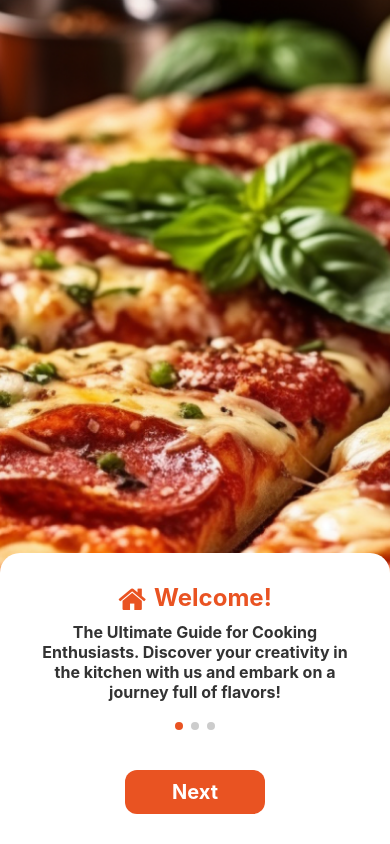
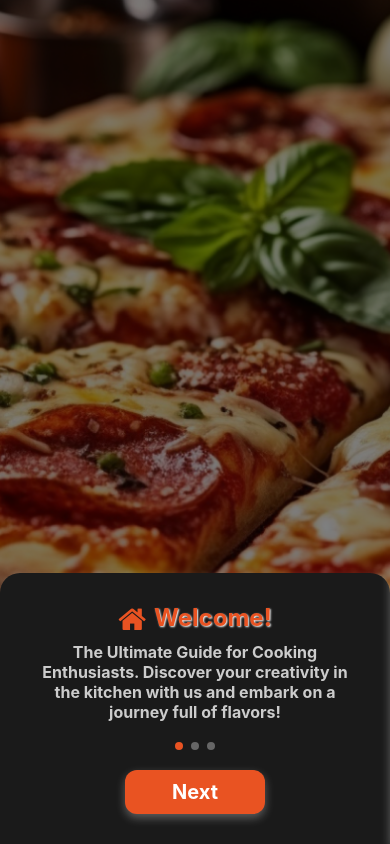
Before and after one commit to FurkanNadirAglar/RepiceMagic, a React Native app: screen / in a window 390 px wide. Built offline with nearby package versions, Linux system fonts and the light colour scheme.

Commit message:
add usercontext and ui desing

```diff
--- a/App.js
+++ b/App.js
@@ -14,7 +14,7 @@ import RepicesDetails from "./components/RepicesDetails.js/RepicesDetails";
 import ChatBot from "./Screens/ChatBot/ChatBot";
 import { MaterialIcons } from '@expo/vector-icons';
 import CommentsScreen from "./components/CommentScreen.js/CommentsScreen";
-import { UserProvider } from './context/UserContext';
+import { AuthProvider } from './context/UserContext';
 
 const Stack = createStackNavigator();
 const Tab = createBottomTabNavigator();
@@ -36,6 +36,7 @@ const App = () => {
   };
 
   return (
+    <AuthProvider>
     <NavigationContainer>
       {showSplash ? (
         <View style={styles.splashContainer}>
@@ -62,6 +63,7 @@ const App = () => {
         </Stack.Navigator>
       )}
     </NavigationContainer>
+    </AuthProvider>
   );
 };
 
--- a/Screens/ChatBot/ChatBot.js
+++ b/Screens/ChatBot/ChatBot.js
@@ -10,6 +10,8 @@ import {
   TouchableOpacity,
   KeyboardAvoidingView,
   Platform,
+  Modal,
+  ScrollView,
 } from "react-native";
 import { LinearGradient } from 'expo-linear-gradient';
 import * as Speech from "expo-speech";
@@ -23,6 +25,7 @@ const GeminiChat = () => {
   const [loading, setLoading] = useState(false);
   const [isSpeaking, setIsSpeaking] = useState(false);
   const [showStopIcon, setShowStopIcon] = useState(false);
+  const [showHistory, setShowHistory] = useState(false);
 
   const API_KEY = "AIzaSyCOi3C0XgCRXBVOsq3J8DuVtYCJsFFbyvw";
 
@@ -33,7 +36,7 @@ const GeminiChat = () => {
       const prompt = "hello! ";
       const result = await model.generateContent(prompt);
       const response = result.response;
-      const text = response.text();
+      const text = response.text().replace(/\*\*/g, ''); // Clean the text
       console.log(text);
       showMessage({
         message: "Ask Me for Magic Recipes 🤖",
@@ -62,15 +65,15 @@ const GeminiChat = () => {
   const sendMessage = async () => {
     setLoading(true);
     const userMessage = { text: userInput, user: true };
-    setMessages([userMessage, ...messages]); // Add user message to the beginning
+    setMessages([...messages, userMessage]); // Add user message to the end
 
     const genAI = new GoogleGenerativeAI.GoogleGenerativeAI(API_KEY);
     const model = genAI.getGenerativeModel({ model: "gemini-pro" });
     const prompt = userMessage.text;
     const result = await model.generateContent(prompt);
     const response = result.response;
-    const text = response.text();
-    setMessages([{ text, user: false }, ...messages]); // Add bot message to the beginning
+    const text = response.text().replace(/\*\*/g, ''); // Clean the text
+    setMessages([...messages, userMessage, { text, user: false }]); // Add bot message to the end
     setLoading(false);
     setUserInput("");
 
@@ -97,7 +100,7 @@ const GeminiChat = () => {
       setIsSpeaking(false);
       setShowStopIcon(false);
     } else if (messages.length > 0) {
-      const lastMessage = messages[0].text;
+      const lastMessage = messages[messages.length - 1].text;
       Speech.speak(lastMessage, {
         onDone: () => {
           setIsSpeaking(false);
@@ -134,13 +137,15 @@ const GeminiChat = () => {
     >
       <LinearGradient colors={['#1a2a6c', '#b21f1f', '#fdbb2d']} style={styles.gradient}>
         <View style={styles.header}>
+          <TouchableOpacity onPress={() => setShowHistory(true)} style={styles.historyButton}>
+            <Text style={styles.historyButtonText}>History</Text>
+          </TouchableOpacity>
           <Text style={styles.headerText}>Magic Chat</Text>
         </View>
         <FlatList
           data={messages}
           renderItem={renderMessage}
           keyExtractor={(item, index) => index.toString()}
-          inverted // Ensure new messages appear at the top
           contentContainerStyle={styles.messagesContainer}
         />
         <View style={styles.inputContainer}>
@@ -174,6 +179,28 @@ const GeminiChat = () => {
         </View>
         <FlashMessage position="top" />
       </LinearGradient>
+
+      {/* Modal for displaying message history */}
+      <Modal
+        visible={showHistory}
+        animationType="slide"
+        onRequestClose={() => setShowHistory(false)}
+      >
+        <View style={styles.modalContainer}>
+          <ScrollView contentContainerStyle={styles.scrollViewContent}>
+            {messages.map((msg, index) => (
+              <View key={index} style={[styles.messageContainer, msg.user ? styles.userMessageContainer : styles.botMessageContainer]}>
+                <Text style={[styles.messageText, msg.user && styles.userMessage]}>
+                  {msg.text}
+                </Text>
+              </View>
+            ))}
+          </ScrollView>
+          <TouchableOpacity style={styles.closeButton} onPress={() => setShowHistory(false)}>
+            <Text style={styles.closeButtonText}>Close</Text>
+          </TouchableOpacity>
+        </View>
+      </Modal>
     </KeyboardAvoidingView>
   );
 };
@@ -182,10 +209,22 @@ const styles = StyleSheet.create({
   container: { flex: 1 },
   gradient: { flex: 1 },
   header: {
+    flexDirection: "row",
+    alignItems: "center",
+    justifyContent: "space-between",
     padding: 15,
     backgroundColor: "rgba(0,0,0,0.5)",
     borderBottomWidth: 1,
     borderBottomColor: "#444",
+  },
+  historyButton: {
+    padding: 10,
+    backgroundColor: "#4a90e2",
+    borderRadius: 20,
+  },
+  historyButtonText: {
+    color: "#fff",
+    fontSize: 16,
   },
   headerText: { color: "#fff", fontSize: 24, textAlign: "center", fontWeight: 'bold' },
   messagesContainer: { padding: 10, paddingBottom: 80 },
@@ -264,6 +303,25 @@ const styles = StyleSheet.create({
   loadingIndicator: {
     marginLeft: 10,
   },
+  modalContainer: {
+    flex: 1,
+    backgroundColor: "#1a2a6c",
+    paddingTop: 50,
+  },
+  scrollViewContent: {
+    padding: 20,
+  },
+  closeButton: {
+    backgroundColor: "#e74c3c",
+    padding: 10,
+    borderRadius: 20,
+    alignItems: "center",
+    margin: 20,
+  },
+  closeButtonText: {
+    color: "#fff",
+    fontSize: 16,
+  },
 });
 
 export default GeminiChat;
--- a/Screens/LoginPage/LoginPage.js
+++ b/Screens/LoginPage/LoginPage.js
@@ -10,12 +10,14 @@ import {
 import { Feather } from "@expo/vector-icons";
 import { useNavigation } from "@react-navigation/native";
 import { getAuth, signInWithEmailAndPassword } from "firebase/auth";
+import { useAuth } from '../../context/UserContext'; // Adjust the path as necessary
 
 const LoginPage = () => {
   const [secureTextEntry, setSecureTextEntry] = useState(true);
   const [email, setEmail] = useState("");
   const [password, setPassword] = useState("");
   const navigation = useNavigation();
+  const { setUsername } = useAuth(); // Access setUsername from context
 
   const toggleSecureEntry = () => {
     setSecureTextEntry(!secureTextEntry);
@@ -25,6 +27,7 @@ const LoginPage = () => {
     try {
       const auth = getAuth();
       await signInWithEmailAndPassword(auth, email, password);
+      setUsername(email);
       navigation.navigate("Home");
     } catch (error) {
       console.error("Login error:", error.message);
--- a/Screens/Profile/Profile.js
+++ b/Screens/Profile/Profile.js
@@ -2,15 +2,17 @@ import React, { useState } from 'react';
 import { View, Text, Image, StyleSheet, TouchableOpacity, ScrollView, Platform, Animated, Easing } from 'react-native';
 import * as ImagePicker from 'expo-image-picker';
 import { useNavigation } from '@react-navigation/native';
+import { useAuth } from '../../context/UserContext'; // Adjust the path as necessary
 
 export default function Profile() {
   const navigation = useNavigation();
   const [profileImage, setProfileImage] = useState(null);
+  const { username } = useAuth(); // Access username from context
 
   const user = {
     name: "John Doe",
     bio: "Lorem ipsum dolor sit amet, consectetur adipiscing elit. Integer nec odio. Praesent libero. Sed cursus ante dapibus diam.",
-    email: "john.doe@example.com",
+    email: username,
     phone: "123-456-7890",
     address: "123 Main St, Anytown, USA"
   };
@@ -67,7 +69,7 @@ export default function Profile() {
             style={styles.profileImage}
           />
         </TouchableOpacity>
-        <Text style={styles.name}>{user.name}</Text>
+        <Text style={styles.name}>{username}</Text>
         <Text style={styles.bio}>{user.bio}</Text>
       </View>
       <View style={styles.infoSection}>
--- a/Screens/SignupScreen/SignupScreen.js
+++ b/Screens/SignupScreen/SignupScreen.js
@@ -1,6 +1,6 @@
 import { initializeApp } from "firebase/app";
 import { getAuth, createUserWithEmailAndPassword } from "firebase/auth";
-import { getFirestore, collection, doc, setDoc } from "firebase/firestore";
+import { getFirestore, doc, setDoc } from "firebase/firestore";
 import { useNavigation } from "@react-navigation/native";
 import React, { useState } from "react";
 import {
--- a/components/Onboarding/Onboarding.js
+++ b/components/Onboarding/Onboarding.js
@@ -135,6 +135,7 @@ export default Onboarding;
 const styles = StyleSheet.create({
   container: {
     flex: 1,
+    backgroundColor: "#1a1a1a", // Darker background color for text container
   },
   backgroundImage: {
     width,
@@ -143,15 +144,20 @@ const styles = StyleSheet.create({
   overlayContainer: {
     ...StyleSheet.absoluteFillObject,
     justifyContent: "flex-end", // Align at the bottom
+    backgroundColor: "rgba(0, 0, 0, 0.5)", // Dark overlay
   },
   slideTextContainer: {
     alignItems: "center",
     borderTopLeftRadius: 20,
     borderTopRightRadius: 20,
-    backgroundColor: "white",
+    backgroundColor: "#1a1a1a", // Darker background color for text container
     paddingVertical: 30,
     paddingHorizontal: 20,
     width: "100%",
+    shadowColor: "#fff", // Shadow color for text container
+    shadowOffset: { width: 0, height: 4 },
+    shadowOpacity: 0.3,
+    shadowRadius: 10,
   },
   textContainer: {
     alignItems: "center",
@@ -165,14 +171,17 @@ const styles = StyleSheet.create({
     fontSize: 24,
     fontWeight: "bold",
     marginBottom: 10,
-    color: "#E95322",
+    color: "#E95322", // Primary color for title
+    textShadowColor: "#fff", // Text shadow color
+    textShadowOffset: { width: 1, height: 1 },
+    textShadowRadius: 2,
   },
   description: {
     fontSize: 16,
-    color: "#333", // Updated color
+    color: "#ccc", // Light color for description text
     textAlign: "center", // Center alignment
     paddingHorizontal: 20, // Add padding horizontally
-    fontWeight:"700"
+    fontWeight: "700",
   },
   backButton: {
     position: "absolute",
@@ -181,43 +190,46 @@ const styles = StyleSheet.create({
     zIndex: 1,
   },
   backButtonText: {
-    color: "red",
+    color: "#E95322", // Primary color for back button text
     fontSize: 16,
     fontWeight: "bold",
   },
   nextButton: {
-    backgroundColor: "#E95322", // Next butonunun arka plan rengi
+    backgroundColor: "#E95322", // Next button background color
     paddingVertical: 10,
     paddingHorizontal: 20,
     borderRadius: 12,
     marginTop: 20,
-    width:'40%'
+    width: '40%',
+    shadowColor: "#fff", // Shadow color for next button
+    shadowOffset: { width: 0, height: 4 },
+    shadowOpacity: 0.3,
+    shadowRadius: 10,
   },
-
   nextButtonText: {
     color: "#fff",
     fontSize: 20,
     fontWeight: "bold",
-    textAlign:"center"
+    textAlign: "center",
   },
   pageIndicatorContainer: {
     flexDirection: "row",
     justifyContent: "center",
-    marginBottom: 20,
+
   },
   pageIndicator: {
     width: 8,
     height: 8,
     borderRadius: 4,
-    backgroundColor: "#ccc",
+    backgroundColor: "#666", // Darker background color for inactive page indicator
     marginHorizontal: 4,
   },
   currentPageIndicator: {
-    backgroundColor: "#E95322",
+    backgroundColor: "#E95322", // Primary color for active page indicator
   },
   icon: {
     marginRight: 8,
-    marginBottom:8,
-    fontSize:30
+    marginBottom: 8,
+    fontSize: 30,
   },
 });
--- a/context/UserContext.js
+++ b/context/UserContext.js
@@ -1,25 +1,15 @@
-import React, { createContext, useState, useEffect } from 'react';
-import { getAuth, onAuthStateChanged } from 'firebase/auth';
+import React, { createContext, useContext, useState } from 'react';
 
-const UserContext = createContext();
+const AuthContext = createContext();
 
-export const UserProvider = ({ children }) => {
-  const [user, setUser] = useState(null);
-
-  useEffect(() => {
-    const auth = getAuth();
-    const unsubscribe = onAuthStateChanged(auth, (user) => {
-      setUser(user);
-    });
-
-    return () => unsubscribe();
-  }, []);
+export const AuthProvider = ({ children }) => {
+  const [username, setUsername] = useState('');
 
   return (
-    <UserContext.Provider value={user}>
+    <AuthContext.Provider value={{ username, setUsername }}>
       {children}
-    </UserContext.Provider>
+    </AuthContext.Provider>
   );
 };
 
-export default UserContext;
+export const useAuth = () => useContext(AuthContext);
```
Also changed, not shown: Screens/HomeScreen/HomeScreen.js (+14 -8 lines).
